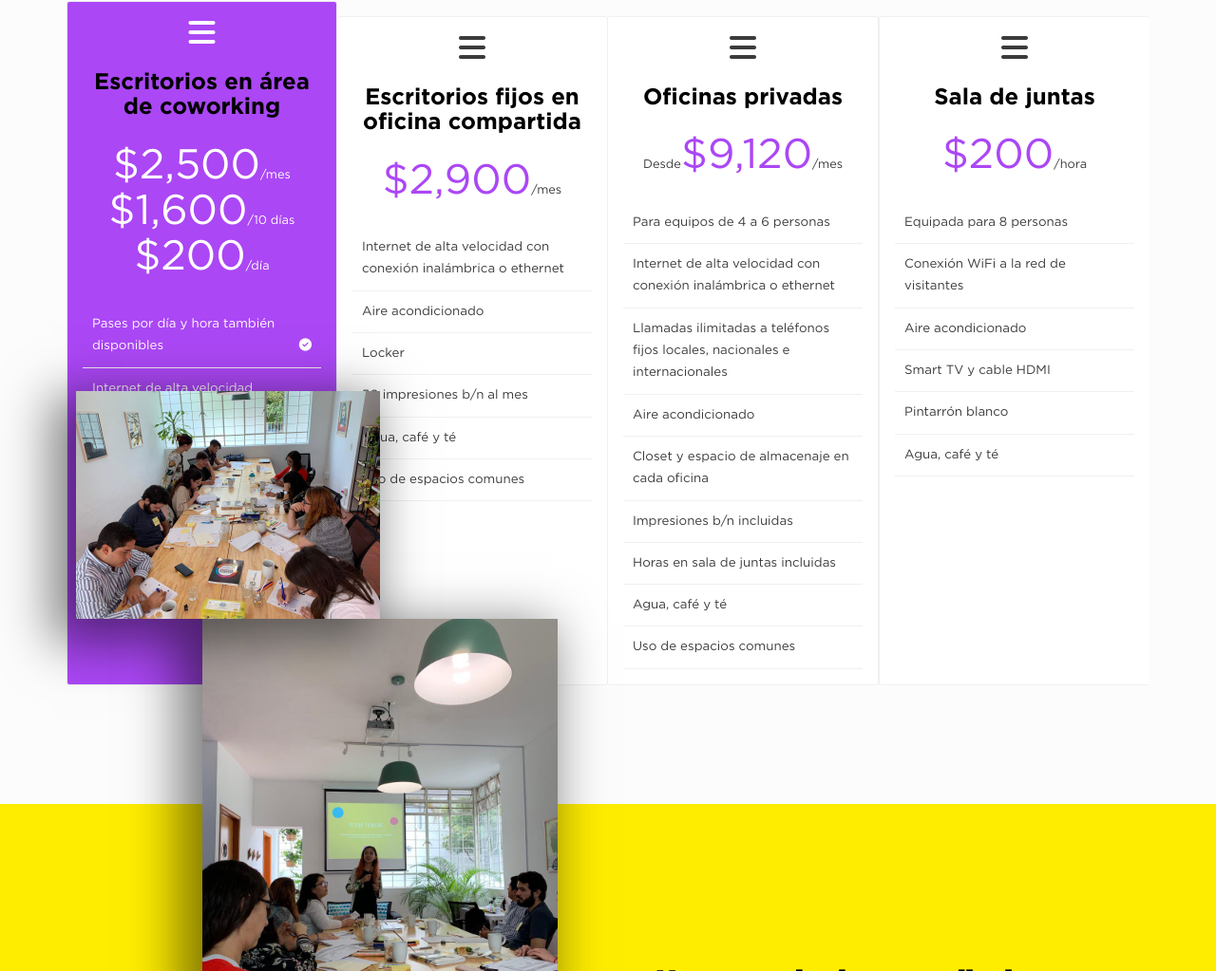
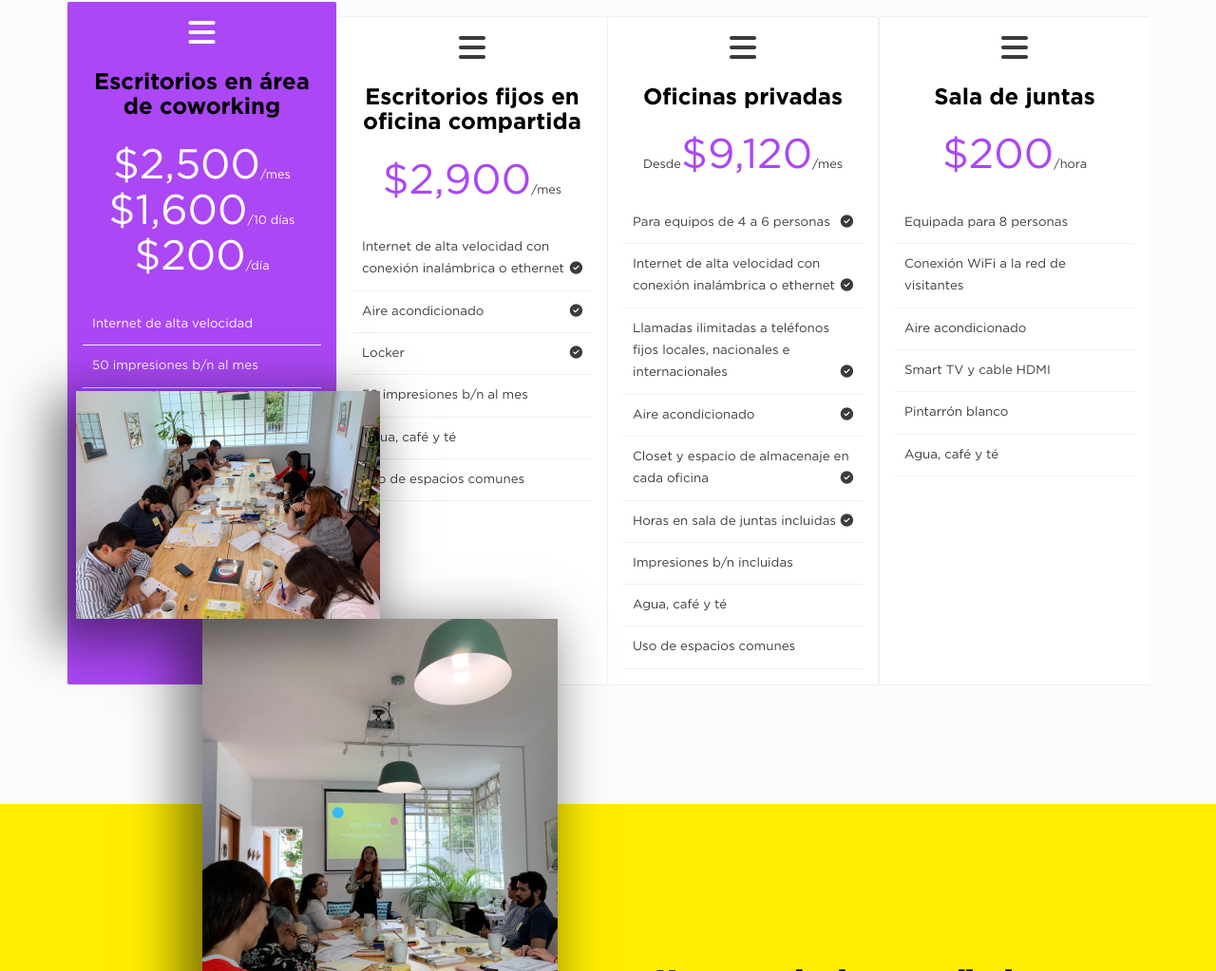
Before and after one commit to marianmoldovan/labra, a plain HTML site: page index.html in a window 1280 px wide. Shown: the part 3552-4575 px from the top of the page at 95% size. Drawn offline with Linux system fonts and the light colour scheme.

Commit message:
Update index.html

```diff
--- a/index.html
+++ b/index.html
@@ -291,7 +291,6 @@
               <span class="h2">$200</span><small>/día</small>
             </div>
               <ul class="check-list">
-                <li>Pases por día y hora también disponibles <span class="float-right"><i class="fa fa-check-circle" aria-hidden="true"></i></span></li>
                 <li>Internet de alta velocidad</li>
                 <li>50 impresiones b/n al mes </li>
                 <li>Agua, café y té </li>
@@ -306,9 +305,9 @@
               <span class="h2 text-success">$2,900</span><small>/mes</small>
             </div>
               <ul class="check-list">
-                <li>Internet de alta velocidad con conexión inalámbrica o ethernet</li>
-                <li>Aire acondicionado</li>
-                <li>Locker</li>
+                <li>Internet de alta velocidad con conexión inalámbrica o ethernet <span class="float-right"><i class="fa fa-check-circle" aria-hidden="true"></i></span></li>
+                <li>Aire acondicionado <span class="float-right"><i class="fa fa-check-circle" aria-hidden="true"></i></span></li>
+                <li>Locker <span class="float-right"><i class="fa fa-check-circle" aria-hidden="true"></i></span></li>
                 <li>50 impresiones b/n al mes</li>
                 <li>Agua, café y té</li>
                 <li>Uso de espacios comunes</li>
@@ -322,13 +321,13 @@
               <small>Desde</small><span class="h2 text-success">$9,120</span><small>/mes</small>
             </div>
               <ul class="check-list">
-                <li>Para equipos de 4 a 6 personas</li>
-                <li>Internet de alta velocidad con conexión inalámbrica o ethernet</li>
-                <li>Llamadas ilimitadas a teléfonos fijos locales, nacionales e internacionales </li>
-                <li>Aire acondicionado</li>
-                <li>Closet y espacio de almacenaje en cada oficina</li>
+                <li>Para equipos de 4 a 6 personas <span class="float-right"><i class="fa fa-check-circle" aria-hidden="true"></i></span></li>
+                <li>Internet de alta velocidad con conexión inalámbrica o ethernet <span class="float-right"><i class="fa fa-check-circle" aria-hidden="true"></i></span></li>
+                <li>Llamadas ilimitadas a teléfonos fijos locales, nacionales e internacionales <span class="float-right"><i class="fa fa-check-circle" aria-hidden="true"></i></span></li>
+                <li>Aire acondicionado <span class="float-right"><i class="fa fa-check-circle" aria-hidden="true"></i></span></li>
+                <li>Closet y espacio de almacenaje en cada oficina <span class="float-right"><i class="fa fa-check-circle" aria-hidden="true"></i></span></li>
+                <li>Horas en sala de juntas incluidas <span class="float-right"><i class="fa fa-check-circle" aria-hidden="true"></i></span></li>
                 <li>Impresiones b/n incluidas</li>
-                <li>Horas en sala de juntas incluidas</li>
                 <li>Agua, café y té</li>
                 <li>Uso de espacios comunes</li>
               </ul>
```
